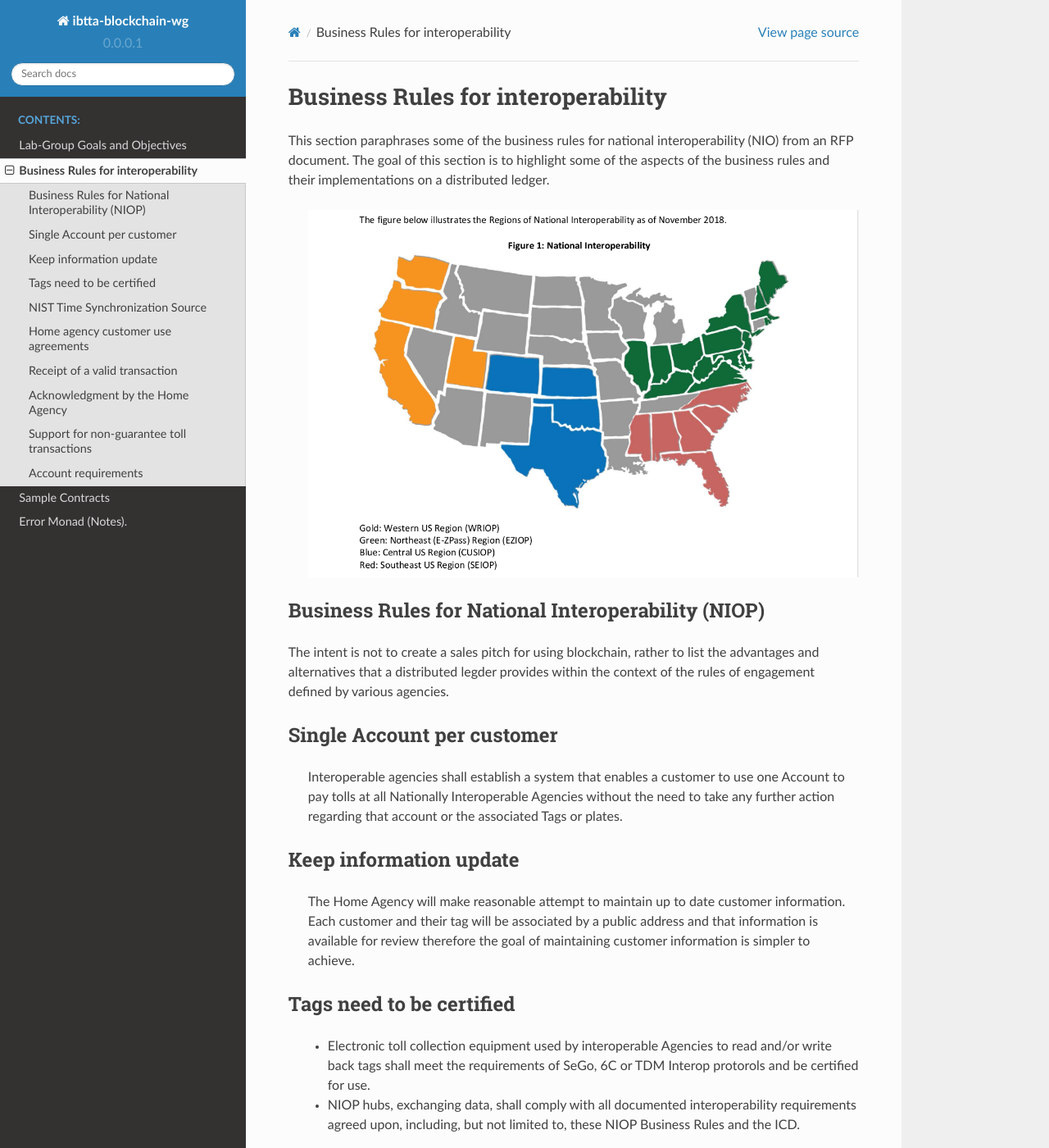
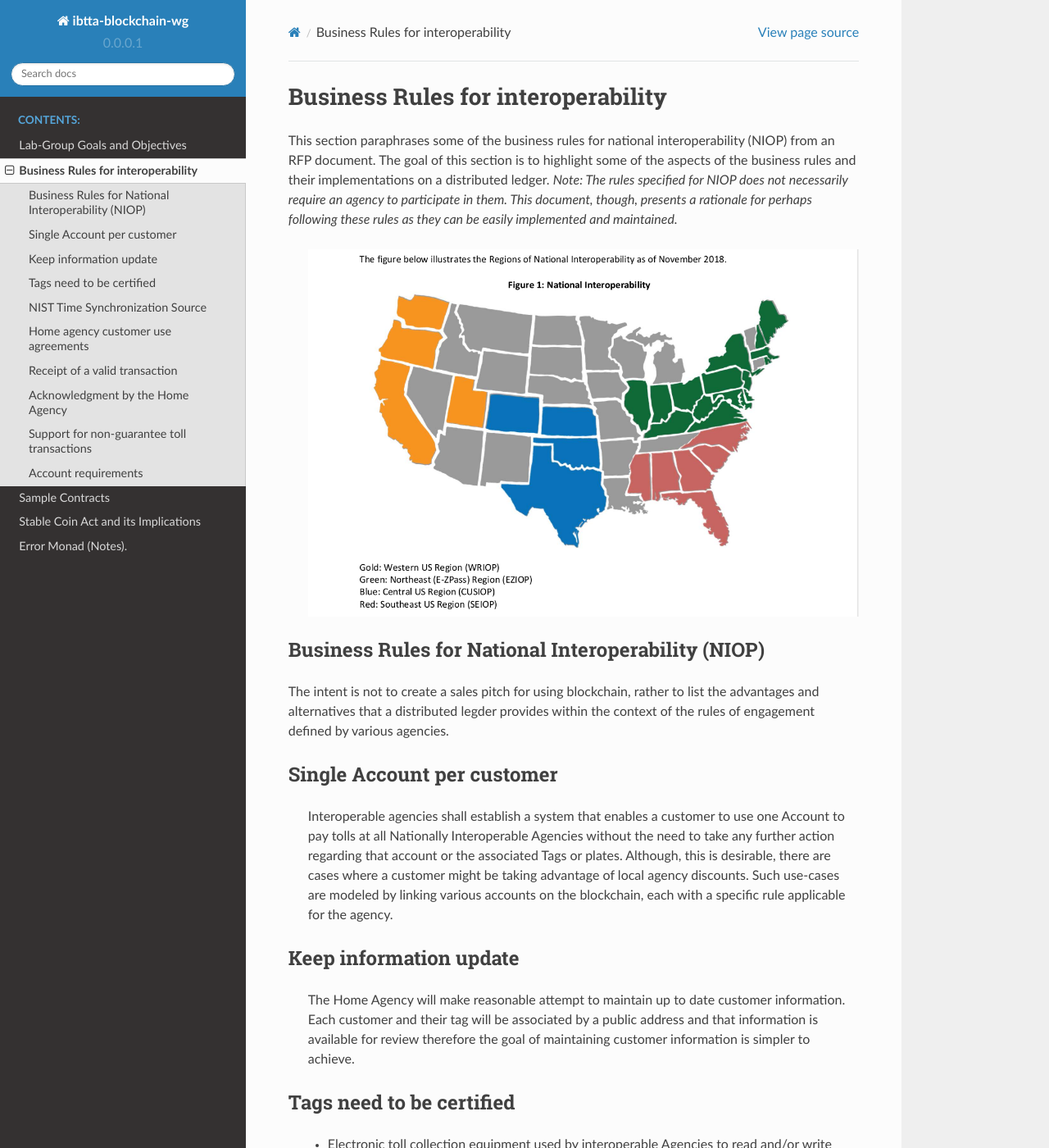
Before and after one commit to IBTTA-Blockchain-Working-Group/Lab-Group, a Sphinx documentation site: the page built from docs/BusinessRules.rst, in a window 1280 px wide and 1400 px high. Shown: the whole window at 82% size. Built offline with Sphinx 7.4.7 and the Read the Docs theme 2.0.0, drawn with Linux system fonts in a browser that asks for light colours; some of the changed text lies outside the part shown.

Commit message:
Added some notes on stable coins.

```diff
--- a/docs/BusinessRules.rst
+++ b/docs/BusinessRules.rst
@@ -1,7 +1,9 @@
 Business Rules for interoperability
 ==========================================
 
-This section paraphrases some of the business rules for national interoperability (NIO) from an RFP document. The goal of this section is to highlight some of the aspects of the business rules and their implementations on a distributed ledger.
+This section paraphrases some of the business rules for national interoperability (NIOP) from an RFP document. The goal of this section is to highlight some of the aspects of the business rules and their implementations on a distributed ledger.
+*Note: The rules specified for NIOP does not necessarily require an agency to participate in them. This document, though, presents a rationale for perhaps following these rules as they can be easily implemented and maintained.*
+
 
   .. image:: niop_image.png
 
@@ -12,7 +14,7 @@
 
 Single Account per customer
 ~~~~~~~~~~~~~~~~~~~~~~~~~~~~~~~
-  Interoperable agencies shall establish a system that enables a customer to use one Account to pay tolls at all Nationally Interoperable Agencies without the need to take any further action regarding that account or the associated Tags or plates.
+  Interoperable agencies shall establish a system that enables a customer to use one Account to pay tolls at all Nationally Interoperable Agencies without the need to take any further action regarding that account or the associated Tags or plates. Although, this is desirable, there are cases where a customer might be taking advantage of local agency discounts. Such use-cases are modeled by linking various accounts on the blockchain, each with a specific rule applicable for the agency.
 
 Keep information update
 ~~~~~~~~~~~~~~~~~~~~~~~~~~~~~~~~~~~
@@ -20,7 +22,7 @@
 
 Tags need to be certified
 ~~~~~~~~~~~~~~~~~~~~~~~~~~~~~~~~~~~~
-  * Electronic toll collection equipment used by interoperable Agencies to read and/or write back tags shall meet the requirements of SeGo, 6C or TDM Interop protorols and be certified for use.
+  * Electronic toll collection equipment used by interoperable Agencies to read and/or write back tags shall meet the requirements of SeGo, 6C or TDM Interop protorols and be certified for use. Certification of each of these devices could also be represented as contracts that get executed as part of the certification process (though this is not covered in the current definition of the MVP.).
 
   * NIOP hubs, exchanging data, shall comply with all documented interoperability requirements agreed upon, including, but not limited to, these NIOP Business Rules and the ICD.
 
--- /dev/null
+++ b/docs/StableCoins.rst
@@ -0,0 +1,3 @@
+Stable Coin Act and its Implications
+=========================================
+`Stablecoin Tethering and Bank Licensing Enforcement (STABLE) Act <https://tlaib.house.gov/sites/tlaib.house.gov/files/STABLEAct.pdf>`__ attempts to capture the issues involved in working with stablecoins and the risks that unregulated issuance of stable coins pose. In the case of IBTTA, stable coins backed by OCC or the Federal Reserve could offset the risk of using stable coins. This approach to managing inter-agency tariffs and customer tariffs could help reduce the cost of transactions as well as improve transparency among agencies to help manage and apportion risks.
--- a/docs/index.rst
+++ b/docs/index.rst
@@ -13,6 +13,7 @@
    README
    BusinessRules
    ExampleContracts
+   StableCoins
    ErrorMonad
 
 Indices and tables
```
